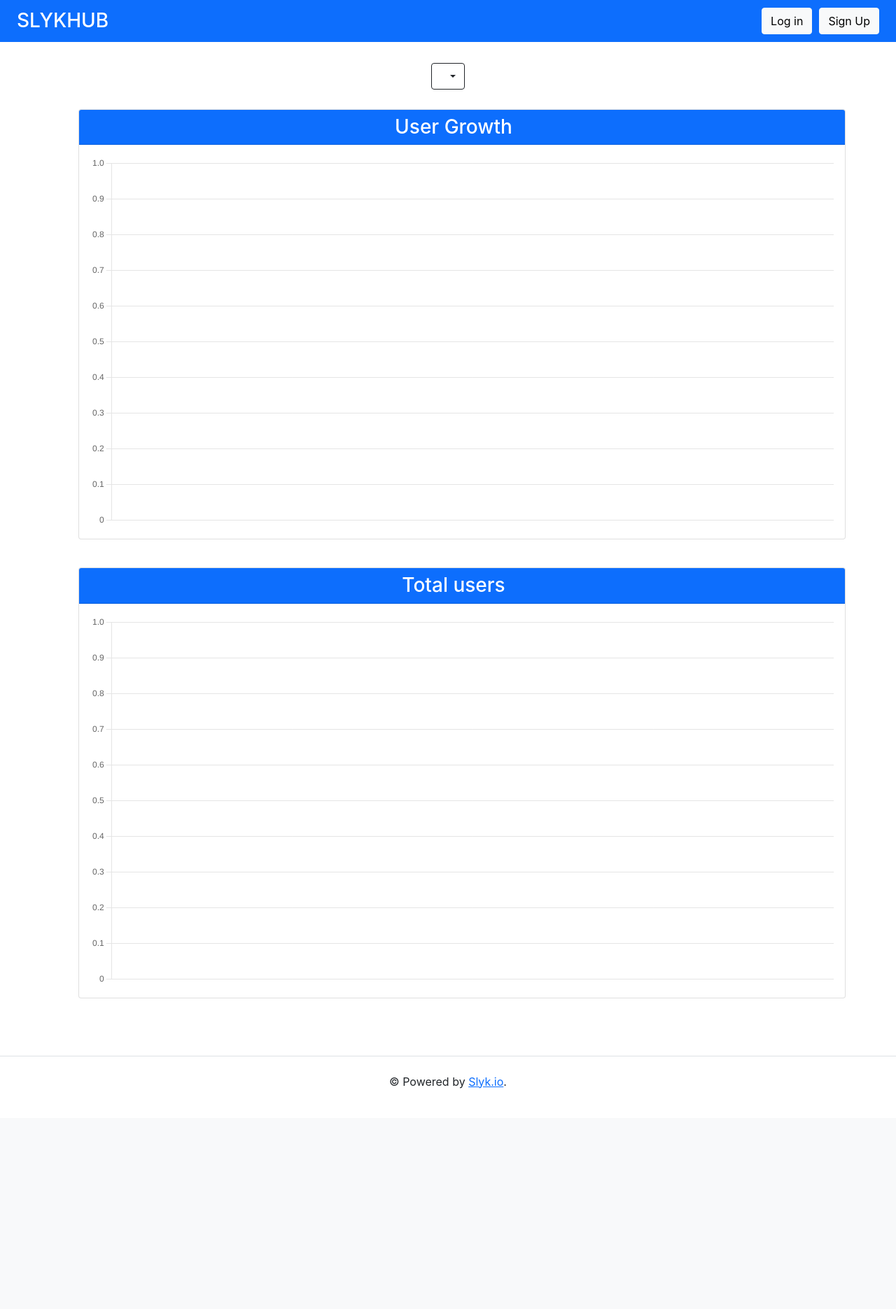
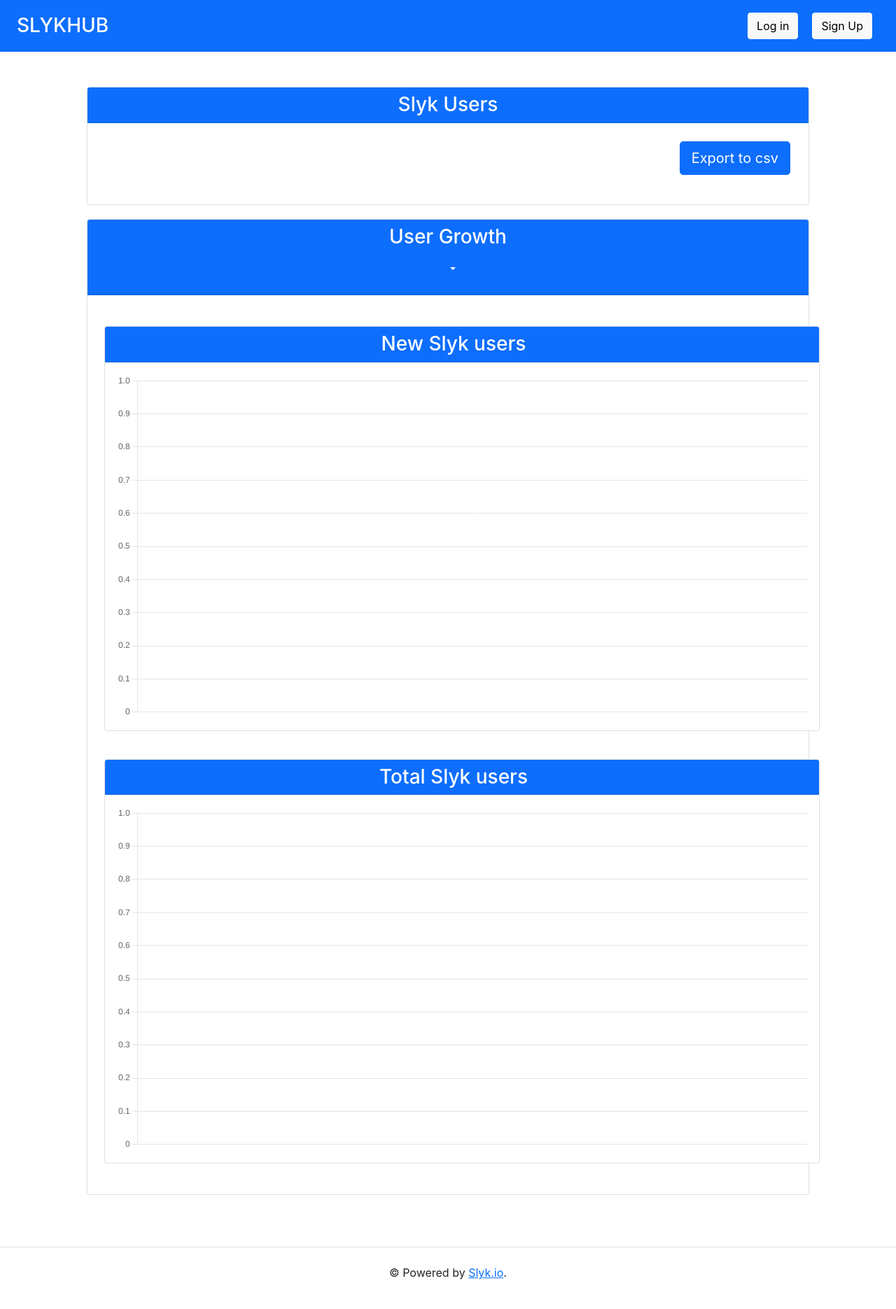
Before and after one commit to abeldarrain/slykhub, a Flask app: template slykhub/templates/dashboard/users.html in a window 1280 px wide. Shown: the whole page at 70% size. Before the commit the page ends 1556 px from the top, so only its background shows below. Run offline with Flask 2, Linux system fonts and the light colour scheme; the template is opened without the code that fills it, so the values that code supplies are empty; some libraries are stand-ins or nearby versions.

Commit message:
user table and csv export functional

```diff
--- a/slykhub/api.py
+++ b/slykhub/api.py
@@ -150,8 +150,9 @@ def get_wallet_balance(apikey, id):
     try:
         url="https://api.slyk.io/wallets/"+id+"/balance"
         req = request.Request(url, headers={'User-Agent': 'Mozilla/5.0', 'apiKey': apikey})
-        data = request.urlopen(req, timeout = 100)
+        data = request.urlopen(req, timeout = 10000)
         json_data = json.loads(data.read())
+        print(f'Returning wallet balance for {id}')
         return json_data
     except error as e:
         print(e)
--- a/slykhub/static/css/dashboard/users.css
+++ b/slykhub/static/css/dashboard/users.css
@@ -7,3 +7,7 @@
 canvas{
     position:  inherit;
 }
+
+.btn{
+    margin: 10px;
+}
--- /dev/null
+++ b/slykhub/static/js/users/userstable.js
@@ -0,0 +1,67 @@
+$(document).ready(function (){
+    var table = $('#usertable').DataTable();
+function tableToCSV() {
+    // Variable to store the final csv data
+    var csv_data = [];
+
+    // Get each row data
+    var rows = document.getElementsByTagName('tr');
+    for (var i = 0; i < rows.length; i++) {
+
+        // Get each column data
+        var cols = rows[i].querySelectorAll('td,th');
+
+        // Stores each csv row data
+        var csvrow = [];
+        for (var j = 0; j < cols.length; j++) {
+
+            // Get the text data of each cell
+            // of a row and push it to csvrow
+            csvrow.push(cols[j].innerHTML);
+        }
+        console.log(csvrow);
+
+        // Combine each column value with comma
+        csv_data.push(csvrow.join(","));
+    }
+
+    // Combine each row data with new line character
+    csv_data = csv_data.join('\n');
+
+    // Call this function to download csv file
+    downloadCSVFile(csv_data);
+
+}
+
+function downloadCSVFile(csv_data) {
+
+    // Create CSV file object and feed
+    // our csv_data into it
+    CSVFile = new Blob([csv_data], {
+        type: "text/csv"
+    });
+
+    // Create to temporary link to initiate
+    // download process
+    var temp_link = document.createElement('a');
+
+    // Download csv file
+    var date = new Date();
+	var current_date = date.getFullYear()+"_"+(date.getMonth()+1)+"_"+ date.getDate() +"_"+ date.getHours() + date.getMinutes() + date.getSeconds();
+    temp_link.download = "Slykhub_users_" + current_date +".csv";
+    var url = window.URL.createObjectURL(CSVFile);
+    temp_link.href = url;
+
+    // This link should not be displayed
+    temp_link.style.display = "none";
+    document.body.appendChild(temp_link);
+
+    // Automatically click the link to
+    // trigger download
+    temp_link.click();
+    document.body.removeChild(temp_link);
+}
+
+$('#btnExport').click(tableToCSV);
+
+});
--- a/slykhub/templates/dashboard/users.html
+++ b/slykhub/templates/dashboard/users.html
@@ -5,11 +5,45 @@
 
 <link rel="stylesheet" href="{{url_for('static', filename='css/dashboard/users.css')}}" />
 <script src="https://cdn.jsdelivr.net/npm/chart.js"></script>
+<script src="{{url_for('static', filename='js/users/userstable.js')}}" ></script>
 {% endblock Dcss %}
 
 {% block Dcontent%}
+    <div class="card">
+    <div class="card-header bg-primary">
+   <h3 class="text-center text-white">Slyk Users</h3>
+</div>
+<div class="card-body">
+    <div class=" w-100 text-end">
+        <button class="btn btn-lg btn-primary text-center" id="btnExport">Export to csv</button>
+    </div>
+<table class="table" id="usertable">
+  <thead>
+    <tr>
+      {% for header in  user_table_headers%}
+          <th>{{header}}</th>
+      {% endfor %}
+    </tr>
+  </thead>
+  <tbody>
+    {% for row in  user_table_rows%}
+      <tr>
+      {% for cell in  row[:-1]%}
+      <td>{{cell}}</td>
+      {% endfor %}
+      <!--WITH BALANCE-->
+      <td>{%for data in row[-1]%}{{data['assetCode']}}: {{ data['amount']}}</br>{% endfor %}</td>
+      </tr>
+    {% endfor %}
+  </tbody>
+</table>
+</div>
+</div>
+<div class="card">
+<div class="card-header bg-primary">
 <div class = "text-center">
-                <a class="btn btn-outline-dark dropdown-toggle" id ="timelapsebtn" data-bs-toggle="dropdown" href="#">
+    <h3 class="text-white">User Growth</h3>
+                <a class="btn btn-outline-white text-white dropdown-toggle" id ="timelapsebtn" data-bs-toggle="dropdown" href="#">
                   {{timelapses[1]}}<span class="caret"></span>
                 </a>
                 <ul class="dropdown-menu">
@@ -19,11 +53,13 @@
                 </ul>
                 <input type="hidden" id="selected_timelapse" value="{{timelapses[1]}}" />
             </div>
+        </div>
+        <div class="card-body">
 <div class="row py-2 text-justify">
     <div class="card"  id="NewUsersInTimeCard">
         <div class="card-header bg-primary text-white">
             <div class="row w-100 text-center">
-            <h3>User Growth</h3>
+            <h3>New Slyk users</h3>
             </div>
         </div>
 
@@ -54,7 +90,7 @@
     <div class="card"  id="TotalUsersInTimeCard">
         <div class="card-header bg-primary text-white">
             <div class="row w-100 text-center">
-            <h3>Total users</h3>
+            <h3>Total Slyk users</h3>
             </div>
         </div>
 
@@ -82,6 +118,8 @@
             </script>
         </div>
     </div>
+</div>
+</div>
 
 
 
```
Also changed, not shown: slykhub/dashboard.py (+26 -2 lines).
